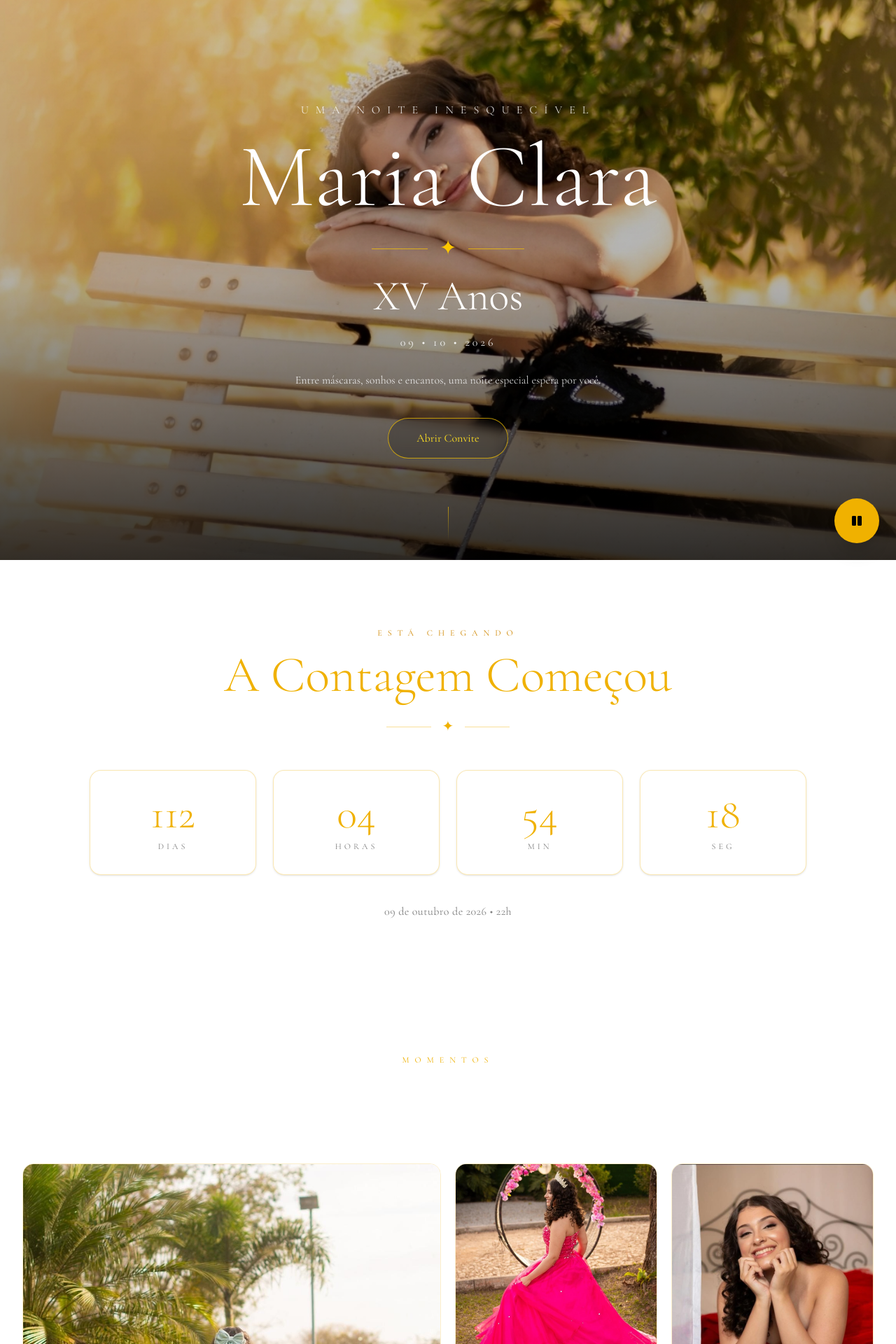
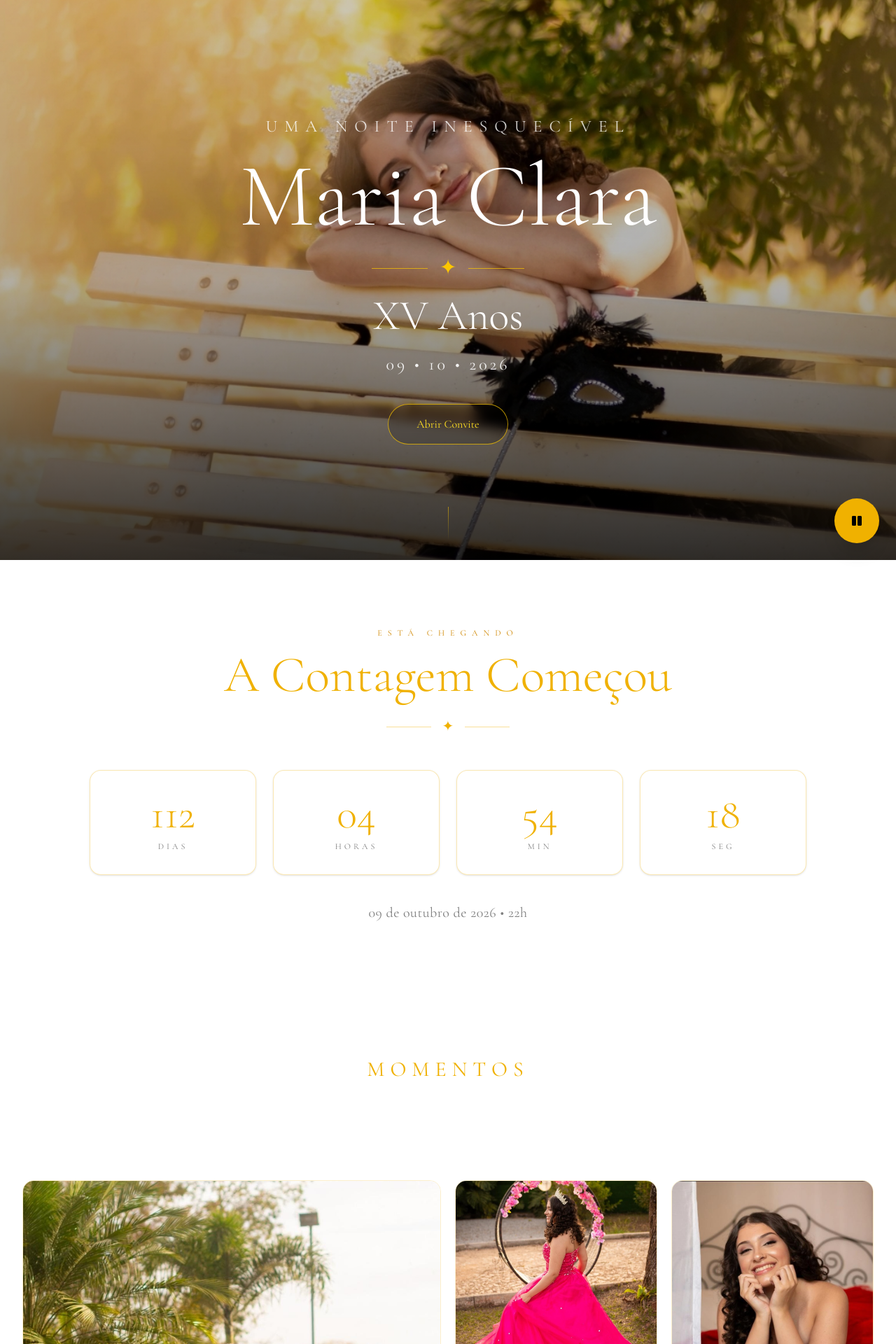
Before and after one commit to GabrielVictorLopes/ConviteMaria, a Next.js app: page / in a window 1280 px wide. Shown: the top 1920 px of the page at 70% size. Built offline with nearby package versions, Linux system fonts and the light colour scheme.

Commit message:
Fontes corrigidas

```diff
--- a/components/Countdown.jsx
+++ b/components/Countdown.jsx
@@ -124,7 +124,7 @@ export default function Countdown() {
           ))}
         </div>
 
-        <p className="mt-10 text-black/50 text-sm md:text-base tracking-wide">
+        <p className="mt-10 text-black/50 text-lg md:text-xl tracking-wide">
           09 de outubro de 2026 • 22h
         </p>
 
--- a/components/DressCode.jsx
+++ b/components/DressCode.jsx
@@ -13,7 +13,7 @@ export default function DressCode() {
       <div className="max-w-6xl mx-auto">
 
         <div className="text-center mb-12">
-          <p className="uppercase tracking-[7px] text-yellow-600 text-xs mb-4">
+          <p className="uppercase tracking-[7px] text-yellow-600 text-2xl mb-4">
             Dress Code
           </p>
 
@@ -21,7 +21,7 @@ export default function DressCode() {
             Baile de Máscaras
           </h2>
 
-          <p className="text-black/70 max-w-2xl mx-auto text-lg md:text-xl leading-8">
+          <p className="text-black/70 max-w-2xl mx-auto text-xl md:text-2xl leading-8">
             Para tornar esta noite ainda mais especial,
             contamos com a elegância e o encanto de todos os convidados.
           </p>
@@ -144,7 +144,7 @@ export default function DressCode() {
               Detalhes do Baile
             </h3>
 
-            <p className="text-black/70 text-lg leading-8 max-w-3xl mx-auto">
+            <p className="text-black/70 text-xl leading-8 max-w-3xl mx-auto">
               Nossa celebração será inspirada nos tradicionais bailes de máscaras.
               Prepare-se para uma noite de encanto, elegância e momentos inesquecíveis.
             </p>
--- a/components/Gallery.jsx
+++ b/components/Gallery.jsx
@@ -18,7 +18,7 @@ export default function Gallery() {
     <section className="py-24 px-4 md:px-8">
       <div className="max-w-7xl mx-auto">
         <div className="text-center mb-14">
-          <p className="tracking-[8px] uppercase text-yellow-500 text-xs mb-3">
+          <p className="tracking-[8px] uppercase text-yellow-500 text-3xl mb-3">
             Momentos
           </p>
 
--- a/components/Hero.jsx
+++ b/components/Hero.jsx
@@ -29,7 +29,7 @@ export default function Hero() {
           initial={{ opacity: 0 }}
           animate={{ opacity: 1 }}
           transition={{ delay: 0.4 }}
-          className="tracking-[10px] uppercase text-sm md:text-base text-white/80 mb-5"
+          className="tracking-[10px] uppercase text-xl md:text-2xl text-white/80 mb-5"
         >
           Uma noite inesquecível
         </motion.p>
@@ -48,13 +48,8 @@ export default function Hero() {
           XV Anos
         </h2>
 
-        <p className="mt-6 text-white/90 tracking-[4px] text-sm md:text-base">
+        <p className="mt-6 text-white/90 tracking-[4px] text-xl md:text-2xl">
           09 • 10 • 2026
-        </p>
-
-        <p className="max-w-2xl mx-auto mt-7 text-white/80 leading-7 text-sm md:text-base">
-          Entre máscaras, sonhos e encantos, uma noite especial
-          espera por você.
         </p>
 
         <a
--- a/components/Location.jsx
+++ b/components/Location.jsx
@@ -8,7 +8,7 @@ export default function Location() {
       <div className="max-w-6xl mx-auto">
 
         <div className="text-center mb-12">
-  <p className="uppercase tracking-[8px] text-[#c9a86a] text-xs mb-4">
+  <p className="uppercase tracking-[8px] text-[#c9a86a] text-2xl mb-4">
     Localização
   </p>
 
@@ -18,11 +18,11 @@ export default function Location() {
 
   <div className="w-16 h-px bg-[#c9a86a]/50 mx-auto my-6" />
 
-  <p className="text-black/70 text-lg">
+  <p className="text-black/70 text-xl">
     Av. Alto do Chuá, 121
   </p>
 
-  <p className="text-black/50 mt-1">
+  <p className="text-black/50 mt-1 text-xl">
     Fábio Notini • Divinópolis - MG
   </p>
 </div>
--- a/components/RSVP.jsx
+++ b/components/RSVP.jsx
@@ -56,7 +56,7 @@ export default function RSVP() {
           <div className="w-16 h-[1px] bg-yellow-500/40" />
         </div>
 
-        <p className="uppercase tracking-[6px] text-yellow-600 text-xs mb-4">
+        <p className="uppercase tracking-[6px] text-yellow-600 text-2xl mb-4">
           Lista de convidados
         </p>
 
@@ -64,7 +64,7 @@ export default function RSVP() {
           Sua Presença
         </h2>
 
-        <p className="mt-6 text-black/70 text-lg leading-8 max-w-xl mx-auto">
+        <p className="mt-6 text-black/70 text-xl leading-8 max-w-xl mx-auto">
           Insira o código recebido junto ao seu convite para acessar
           sua confirmação de presença no baile.
         </p>
@@ -151,7 +151,7 @@ export default function RSVP() {
             </p>
           )}
 
-          <p className="text-black/40 text-xs mt-5 tracking-wide">
+          <p className="text-black/40 text-base mt-5 tracking-wide">
             Seu código é pessoal e exclusivo.
           </p>
         </form>
```
